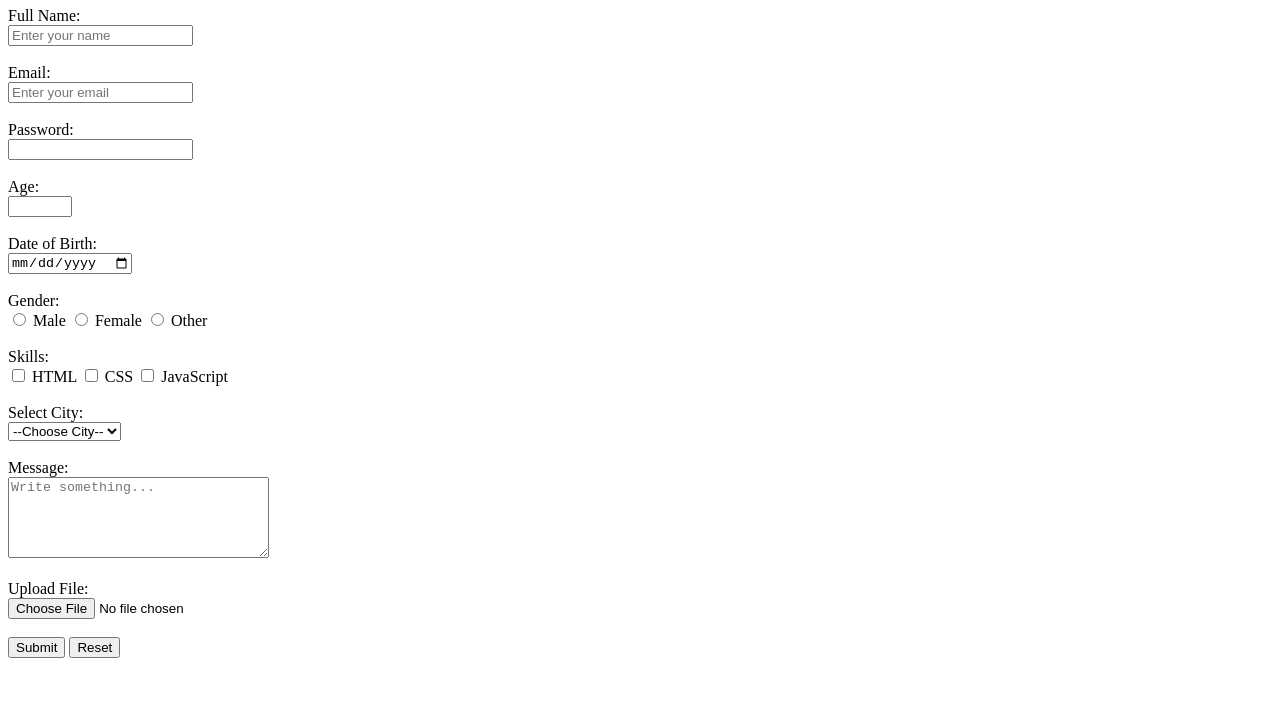
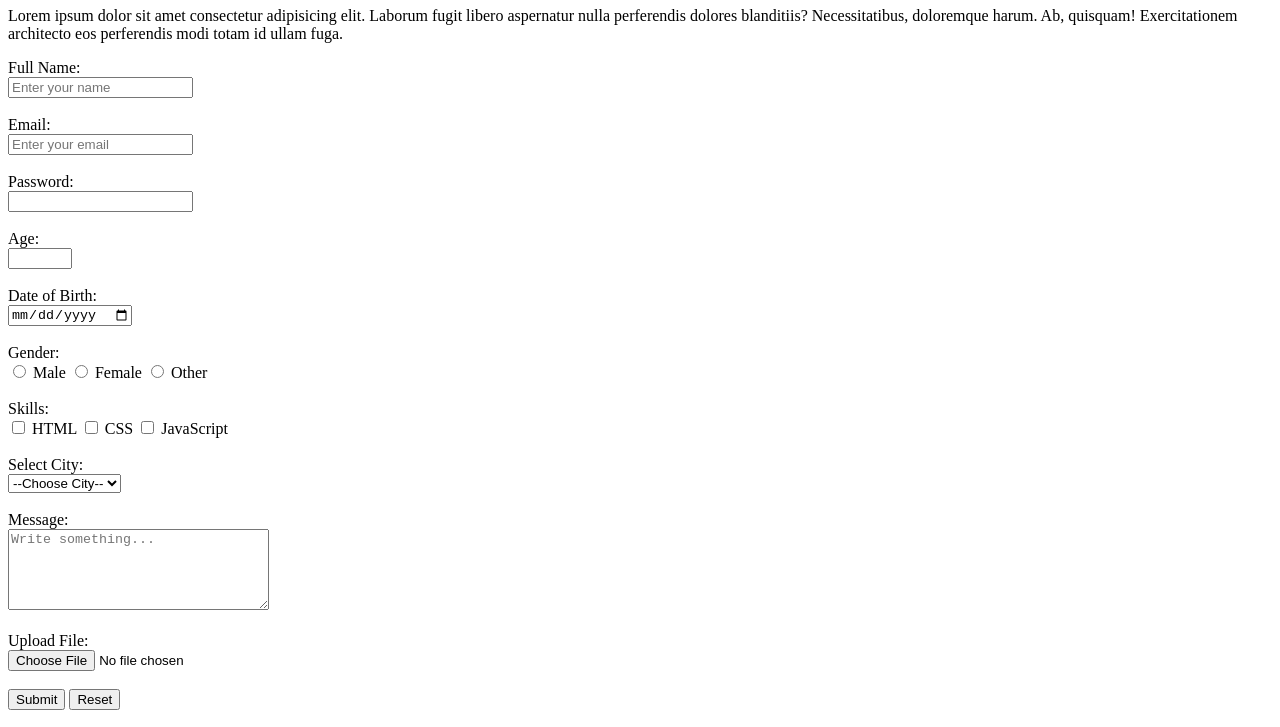
Before and after one commit to KamranAli812921/Learning_Web_Development, a plain HTML site: page Web Development/HTML/04_HTML.html in a window 1280 px wide. Shown: the part 73-800 px from the top of the page. Drawn offline with Linux system fonts and the light colour scheme.

Commit message:
Added Paragraph

```diff
--- a/Web Development/HTML/04_HTML.html
+++ b/Web Development/HTML/04_HTML.html
@@ -8,6 +8,7 @@
 <body>
 
     <h1>Student Registration Form</h1>
+    <p>Lorem ipsum dolor sit amet consectetur adipisicing elit. Laborum fugit libero aspernatur nulla perferendis dolores blanditiis? Necessitatibus, doloremque harum. Ab, quisquam! Exercitationem architecto eos perferendis modi totam id ullam fuga.</p>
 
     <form action="submit.php" method="post">
 
```
